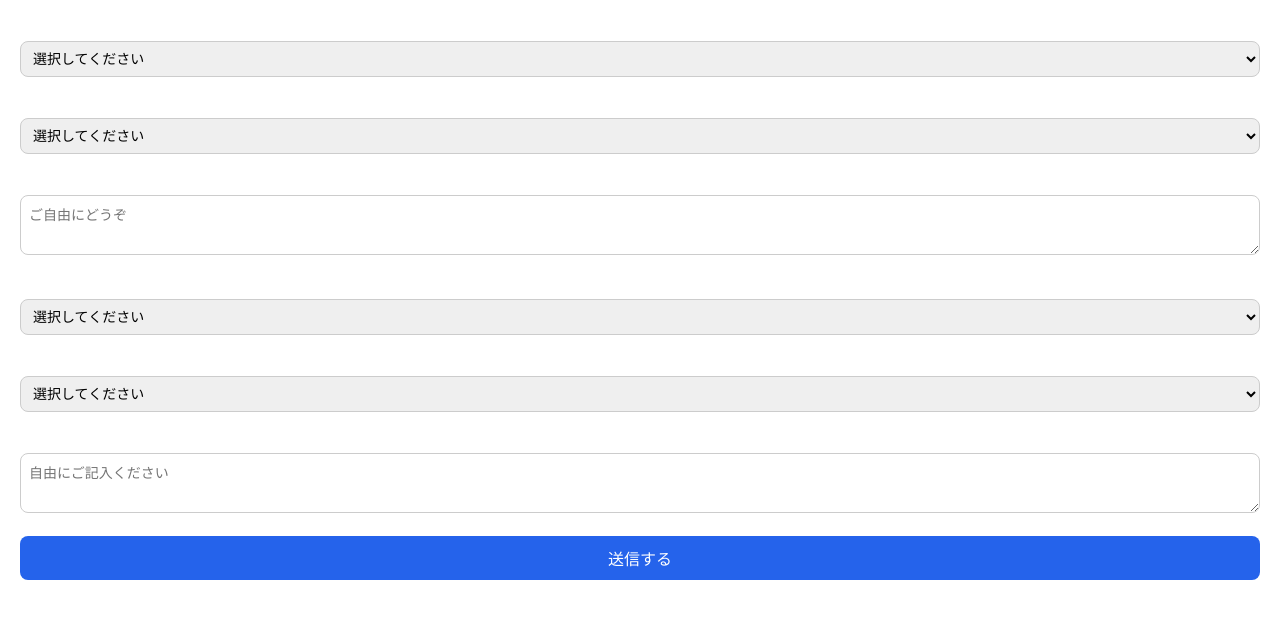
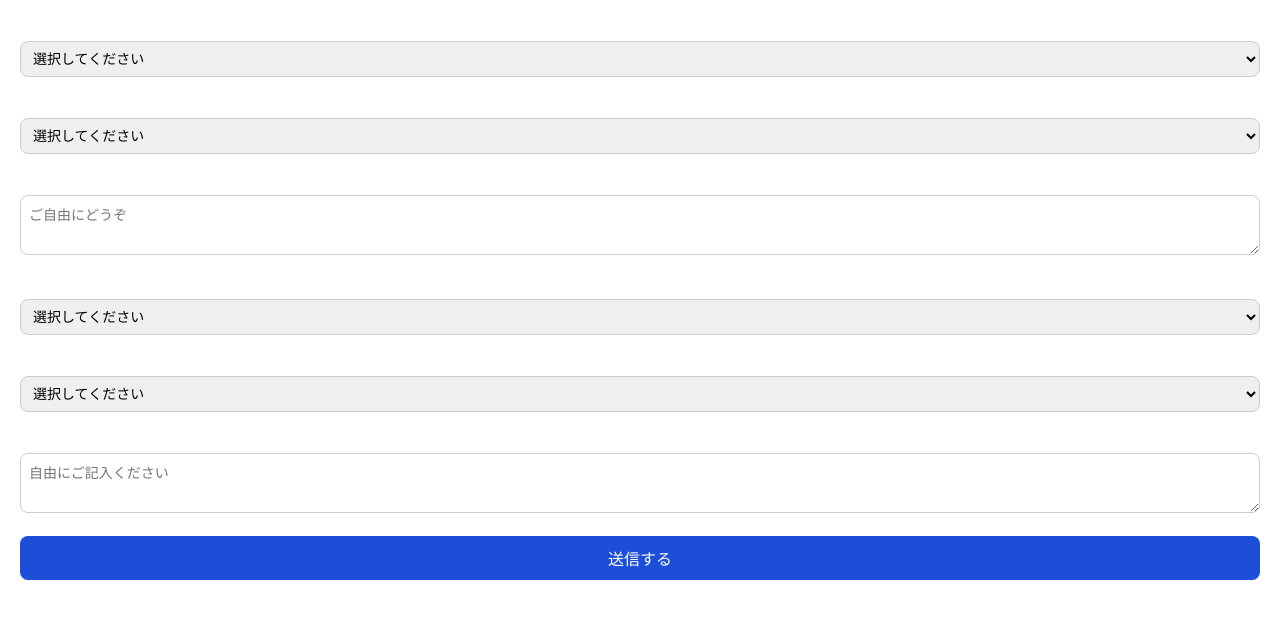
Before and after one commit to YugaHashi/Himmel_Goryon_Question, a plain HTML site: page index.html in a window 1280 px wide. Drawn offline with Linux system fonts and the light colour scheme; a web font is replaced by a local one.

Commit message:
Update style.css

```diff
--- a/style.css
+++ b/style.css
@@ -32,7 +32,7 @@ button {
   margin-top: 20px;
   padding: 10px;
   width: 100%;
-  background-color: #2563eb;
+  background-color: #1d4ed8;
   color: white;
   border: none;
   border-radius: 8px;
@@ -41,7 +41,7 @@ button {
 }
 
 button:hover {
-  background-color: #2563eb;
+  background-color: #1d4ed8;
 }
 
 #thanks-image-container {
```
